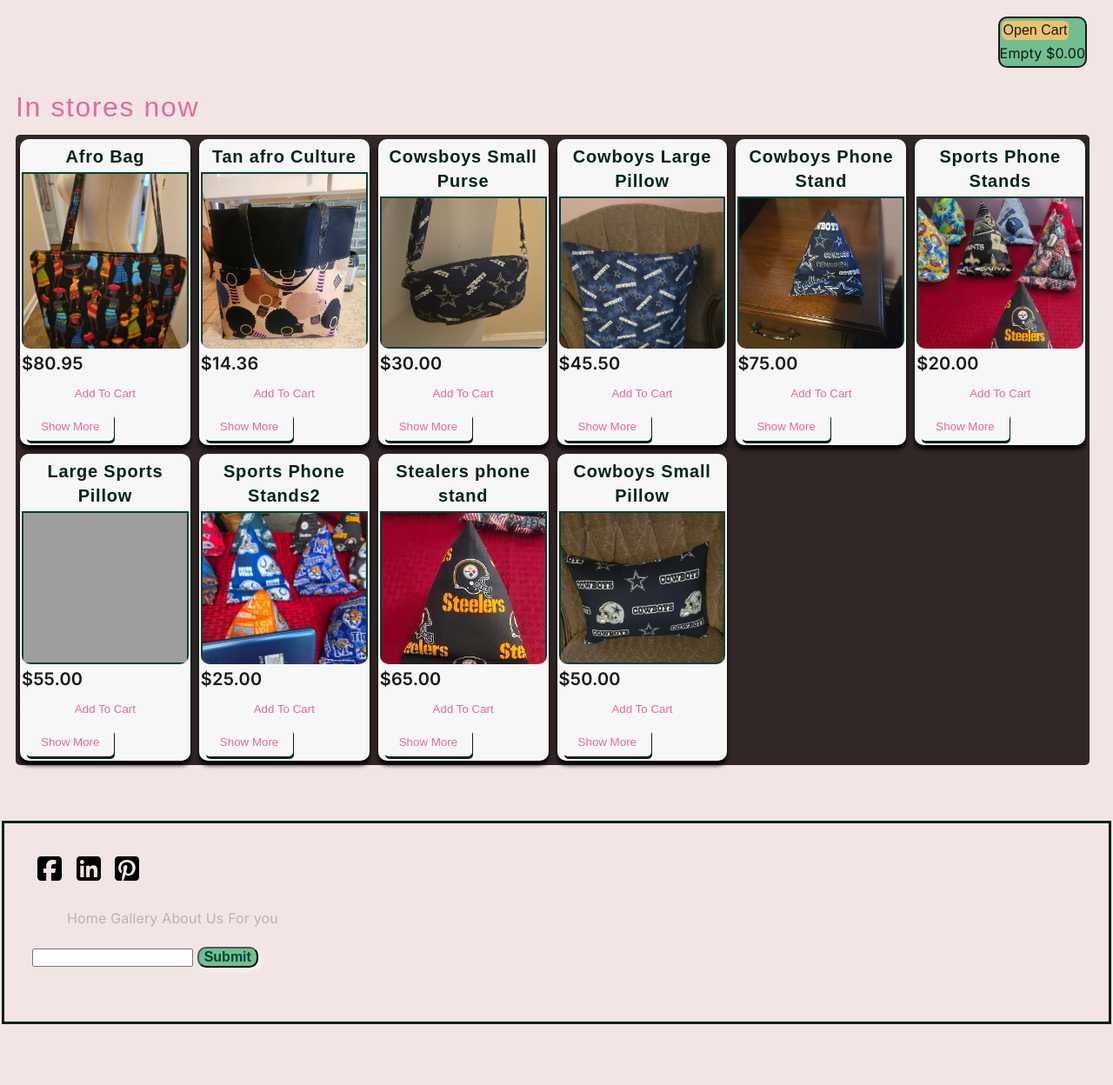
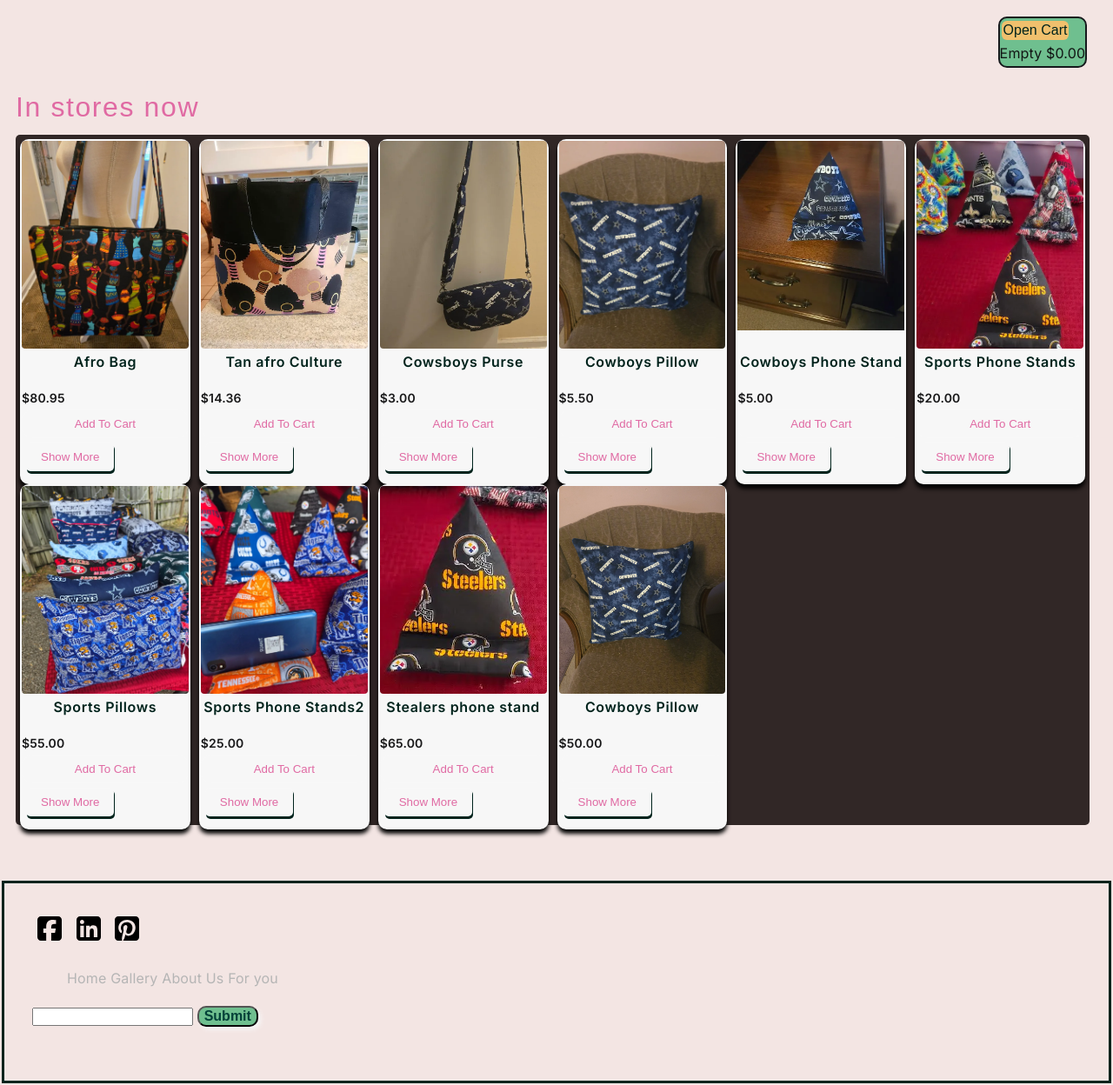
Before and after one commit to Dvrs-1/its-sew-app, a Flask app: page /gallery in a window 1280 px wide. Shown: the part 116-1364 px from the top of the page at 87% size. Before the commit the page ends 1294 px from the top, so only its background shows below. Run offline with Flask 3, Linux system fonts and the light colour scheme; some libraries are stand-ins or nearby versions; some web fonts are replaced; grey boxes are pictures that could not be loaded.

Commit message:
Updated modal and Gallery product, fixed bug in carousel CSS

```diff
--- a/data/products.json
+++ b/data/products.json
@@ -23,18 +23,18 @@
   },
   {
     "id": 301,
-    "name": "Cowsboys Small Purse",
-    "price": 30.00,
+    "name": "Cowsboys Purse",
+    "price": 3.00,
     "group": "purses",
     "size": "Small",
-    "image":"/static/images/products/cowboyssp2.1.webp",
+    "image":"/static/images/products/smallpurse1.webp",
     "alt": "small purse with sports lining",
     "description": "small hand purse with custom cowboys sports lining."
   },
   {
     "id": 302,
-    "name": "Cowboys Large Pillow",
-    "price": 45.50,
+    "name": "Cowboys Pillow",
+    "price": 5.50,
     "group": "Pillows",
     "size": "Large",
     "image": "/static/images/products/cowboyslgplw2.1.webp",
@@ -45,7 +45,7 @@
   {
     "id": 303,
     "name": "Cowboys Phone Stand",
-    "price": 75.00,
+    "price": 5.00,
     "group": "Phone Stands",
     "size": "Standard",
     "image": "/static/images/products/cowboysps1.1.webp",
@@ -63,11 +63,11 @@
   },
   {
     "id": 402,
-    "name": "Large Sports Pillow",
+    "name": "Sports Pillows",
     "price": 55.00,
     "group": "Pillows",
     "size": "Large",
-    "image": "/static/images/products/sportslgplwdemo1.webp",
+    "image": "/static/images/products/smlpillowdemo1.1.webp",
     "alt": "Large pillow with sports design",
     "description": "Large pillow with custom sports design made from durable materials."
   },
@@ -92,11 +92,11 @@
   },
   {
     "id": 305,
-    "name": "Cowboys Small Pillow",
+    "name": "Cowboys Pillow",
     "price": 50.00,
     "group": "Pillows",
     "size": "Small",
-    "image": "/static/images/products/cowboyssplw1.1.webp",
+    "image": "/static/images/products/cowboyslgplw3.webp",
     "alt": "Small pillow with cowboys design",
     "description": "Small pillow with custom cowboys design made from durable materials."
   }
--- a/static/css/carousel.css
+++ b/static/css/carousel.css
@@ -10,7 +10,7 @@
 
   /* mobile sanity */
   -webkit-overflow-scrolling: touch;
-  border: solid 10px black;
+
 }
 .carousel::-webkit-scrollbar {
   display: none;
@@ -48,7 +48,7 @@
   transform: translateY(-60%);
   background-color: rgba(0,0,0,0.5);
   border: none;
-  color: #00231C ;
+  color: var(--brand-pink) ;
   font-size: 2rem;
   padding: 0 5px;
   cursor:  pointer;
--- a/static/css/cartstyles.css
+++ b/static/css/cartstyles.css
@@ -29,6 +29,7 @@
   background: #01362c8a;
   transition: opacity 0.2s ease;
   z-index: 9999;
+  cursor: pointer;
 }
 
 
@@ -50,7 +51,11 @@
  position: relative;
  padding: 10px;
  text-align: center;
- max-height: 90vh;
+ width: 75vw;
+ max-width: 520px;
+ min-width: 240px;
+ max-height:800vh;
+ cursor: default;
 }
 
 
@@ -96,10 +101,18 @@
 }
 #modal-product-image{
   display: block;
+  width: 100%;
+  height: 100%;
+  margin: 0 auto;
+  object-fit: contain;
+}
+
+.modal-image-wrapper {
+  width: 100%;
   max-width: 100%;
-  border-radius: 5px;
-  height: auto;
-  margin: 0 auto;
+  aspect-ratio: 4 / 5;
+  overflow: hidden;
+  border-radius: 6px;
 }
 .modal p{
  max-width: 100%;
--- a/static/css/gallery.css
+++ b/static/css/gallery.css
@@ -16,8 +16,8 @@
 
   #gallery-container{
     display: grid;
-    grid-template-columns: repeat(auto-fit, minmax(150px, 1fr));
-    max-width: 98%;
+    grid-template-columns: repeat(auto-fit, minmax(160px, 1fr));
+    gap: 4px;
   }
 
 
@@ -53,8 +53,9 @@ main{
 figure.product-media{
   aspect-ratio: 4 / 5;
   width: 100%;
+  flex-shrink: 0;
   overflow: hidden;
-  border-radius: 10px ;
+  border-radius: 4px;
   margin: 0;
   padding: 0;
   display: flex;
@@ -62,29 +63,23 @@ figure.product-media{
   align-items: center;
 
 }
-.product-image{
-  width: 100%;
-  object-fit: cover;
-  display: block;
-  height: 100%;
-  border: solid 2px #014038;
-}
+
 
 figure.product-media img {
   width: 100%;
+  height: 100;
   object-fit: cover;
   display: block;
-  height: 100%;
-  border: solid 2px #014038;
+
 }
 
 /* Caption styling (optional) */
 figure.product-media figcaption {
   color:  #00231C;
-  font-size: 20px;
+  font-size: 18px;
   font-weight: bold;
-  font-family: arial;
-  margin: 4px 1px;
+
+
 }
 
 
@@ -94,6 +89,7 @@ figure.product-media figcaption {
   box-shadow: 0 5px 5px #000;
   display: flex;
   flex-direction: column;
+  height: 100%;
   margin: 5px;
   overflow: hidden;
   padding: 2px;
@@ -114,7 +110,7 @@ figure.product-media figcaption {
   font-size: 20px;
   overflow: hidden;
   transition: max-height 0.4s ease;
- margin-top: 3px;
+  margin-top: 3px;
 
 }
 
@@ -124,9 +120,20 @@ figure.product-media figcaption {
 }
 
 .product-price {
-  margin:0px;
-  font-size: 20px;
+  margin:4px 0px;
+  line-height: 1.2;
+  margin: 4px 0px;
+  font-size: 14px;
   font-weight: bold;
 
+}
 
+.product-name {
+  min-height: 2.4em;
+  font-size: 16px;
+  line-height: 1.2;
+  overflow: hidden;
+  font-weight: bold;
+  color: #00231C;
+  margin: 6px 0 0;
 }
--- a/static/css/index.css
+++ b/static/css/index.css
@@ -41,8 +41,8 @@ aside{
 
     /* Base styles (shared) */
     main{
-      gap: 1.5rem;
-      padding: 3rem 2rem;
+      gap: 1rem;
+      padding: 2px;
       max-width: 1200px;
     }
 
--- a/static/js/gallery.js
+++ b/static/js/gallery.js
@@ -30,9 +30,10 @@ fetch(`${window.location.origin}/api/products`)
 
  card.innerHTML = `
   <figure class="product-media">
-        <figcaption>${product.name}</figcaption>
     <img class="product-image" src="${product.image}" alt="${product.alt}">
   </figure>
+
+  <figcaption class="product-name">${product.name}</figcaption>
 
   <p class="product-price">$${product.price.toFixed(2)}</p>
   <button class="add-to-cart-btn" aria-label="Add ${product.name} to cart">Add To Cart</button>
--- a/static/js/modal.js
+++ b/static/js/modal.js
@@ -141,6 +141,11 @@ document.addEventListener('DOMContentLoaded', () => {
       modalImage.src = img.src;
       modalImage.alt = img.alt;
 
+        // 🔒 image wrapper
+  const imageWrapper = document.createElement("div");
+  imageWrapper.className = "modal-image-wrapper";
+  imageWrapper.appendChild(modalImage);
+
 
 
       const modalDesc = document.createElement("p");
@@ -151,7 +156,7 @@ document.addEventListener('DOMContentLoaded', () => {
       productModal.className = "product-modal-content";
 
       productModal.append(
-        modalImage,
+        imageWrapper,
         modalDesc
       );
 
--- a/templates/index.html
+++ b/templates/index.html
@@ -104,7 +104,7 @@
     </article>
     <aside>
       <div class="gallery-product-category">
-        <h3 class="topic">New Paterns</h3>
+        <h3 class="topic">New Patterns</h3>
         <p>Press a selection to view by category</p>
         <div class="default-category" id="default-selection">
           <button class="main-category-select" id="show-equipment-category">
```
Also changed, not shown: static/images/products/cowboyslgplw3.webp (added), static/images/products/smallpurse1.webp (added). Lines whose indentation alone changed are shown as unchanged.
